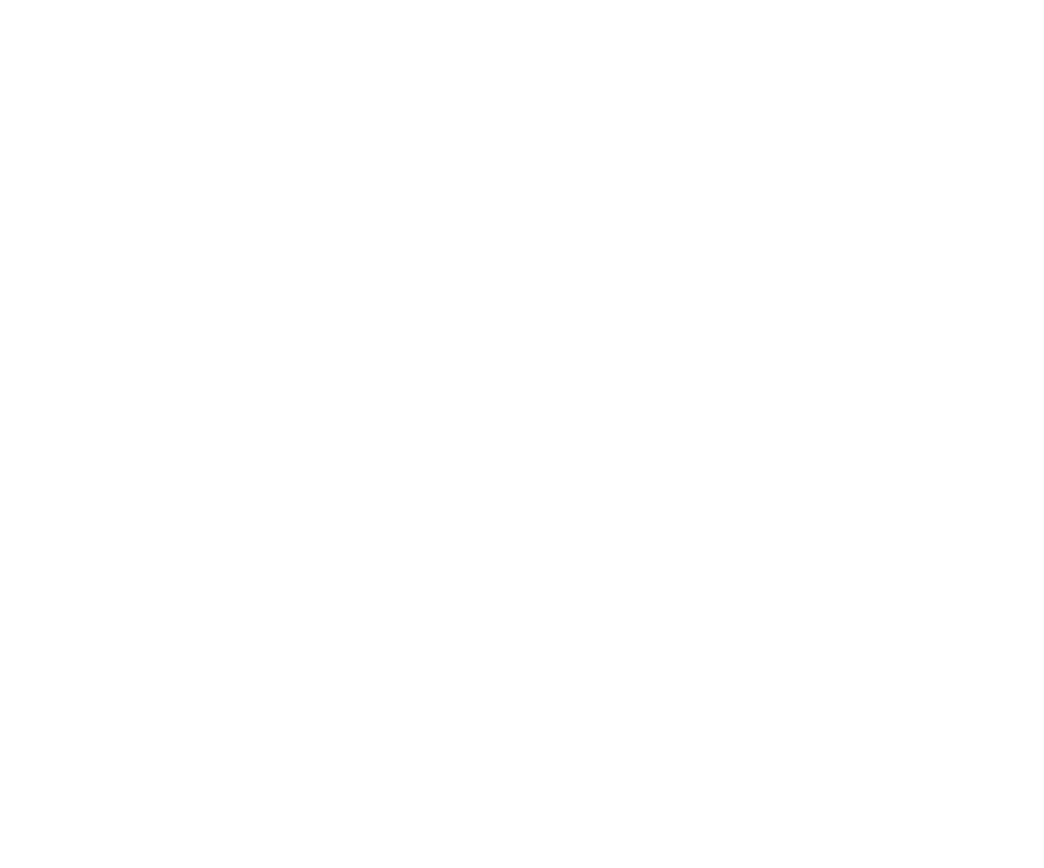
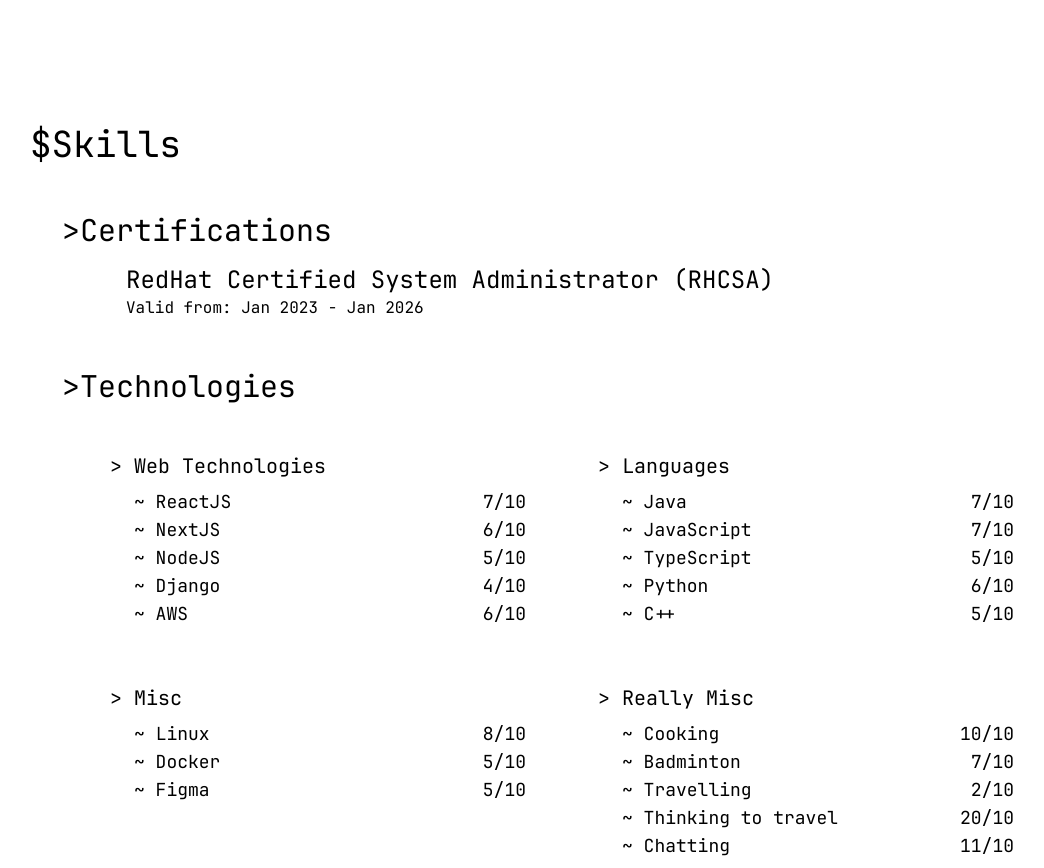
Before and after one commit to Codered9/portfolioSite, a Next.js app: page / in a window 1280 px wide. Shown: the part 1460-2328 px from the top of the page, without its empty margins (66-1110 px from the left). Before the commit the page ends 1488 px from the top, so only its background shows below. Built offline with nearby package versions, Linux system fonts and the light colour scheme.

Commit message:
Skills page done

```diff
--- /dev/null
+++ b/src/Data/Certs.ts
@@ -0,0 +1,8 @@
+export const certs = [
+    {
+        name: 'RedHat Certified System Administrator (RHCSA)',
+        startDate: 'Jan 2023',
+        endDate: 'Jan 2026',
+        url: 'https://www.credly.com/badges/45b9d198-b487-428e-953f-4c68068ef513'
+    }
+]
--- /dev/null
+++ b/src/Data/TechSkills.ts
@@ -0,0 +1,103 @@
+export const TechSkills:
+  {
+    heading: string;
+    skills:
+      {
+        skill: string;
+        score: number;
+          }[];
+  }[] =
+[
+    {
+        heading: "Web Technologies",
+        skills: [
+            {
+                skill: "ReactJS",
+                score: 7
+            },
+            {
+                skill: "NextJS",
+                score: 6
+            },
+            {
+                skill: "NodeJS",
+                score: 5
+            },
+            {
+                skill: "Django",
+                score: 4
+            },
+            {
+                skill: "AWS",
+                score: 6
+            },
+        ]
+},
+    {
+        heading: "Languages",
+        skills: [
+            {
+                skill: "Java",
+                score: 7
+            },
+            {
+                skill: "JavaScript",
+                score: 7
+            },
+            {
+                skill: "TypeScript",
+                score: 5
+            },
+            {
+                skill: "Python",
+                score: 6
+            },
+            {
+                skill: "C++",
+                score: 5
+            },
+        ]
+},
+    {
+        heading: "Misc",
+        skills: [
+            {
+                skill: "Linux",
+                score: 8
+            },
+            {
+                skill: "Docker",
+                score: 5
+            },
+            {
+                skill: "Figma",
+                score: 5
+            },
+        ]
+},
+    {
+        heading: "Really Misc",
+        skills: [
+            {
+                skill: "Cooking",
+                score: 10
+            },
+            {
+                skill: "Badminton",
+                score: 7
+            },
+            {
+                skill: " Travelling",
+                score: 2
+            },
+            {
+                skill: "Thinking to travel",
+                score: 20
+            },
+            {
+                skill: "Chatting",
+                score: 11
+            },
+        ]
+},
+];
--- a/src/components/AboutMe.tsx
+++ b/src/components/AboutMe.tsx
@@ -4,7 +4,7 @@
   return (
     <div className="h-[93vh] pt-24 px-24 " id="aboutme">
       <div>
-        <p className="text-4xl">$About Me</p>
+        <h2 className="text-4xl">$About Me</h2>
 
         <div className="text-2xl mx-auto mt-24 max-w-5xl flex flex-col gap-8">
           <p className="">
--- /dev/null
+++ b/src/components/Certifications.tsx
@@ -0,0 +1,12 @@
+import React from 'react'
+
+const Certifications = (props:{url:string,name:string, startDate:string, endDate:string}) => {
+  return (
+    <div>
+        <h4 className='text-2xl'><a href={props.url}>{props.name}</a></h4>
+        <p>Valid from:{" "}{props.startDate}{" "}{"-"}{" "}{props.endDate}</p>
+    </div>
+  )
+}
+
+export default Certifications
--- a/src/components/NavBar.tsx
+++ b/src/components/NavBar.tsx
@@ -7,7 +7,7 @@
     },
     {
         text: "Skills",
-        url: "/"
+        url: "#skills"
     },
     {
         text: "Projects",
--- /dev/null
+++ b/src/components/Skills.tsx
@@ -0,0 +1,40 @@
+import React from "react";
+import { certs } from "@/Data/Certs";
+import { TechSkills } from "@/Data/TechSkills";
+import Certifications from "./Certifications";
+import Technologies from "./Technologies";
+
+const Skills = () => {
+  return (
+    <div className="h-[93vh] pt-24 px-24" id="skills">
+      <h2 className="text-4xl">$Skills</h2>
+
+      <div className="flex flex-col max-w-5xl mx-auto mt-12">
+        <div>
+          <h3 className="text-3xl">{">"}Certifications</h3>
+          <p className="mt-4 ml-16">
+            {certs.map((cert) => (
+              <Certifications
+                name={cert.name}
+                startDate={cert.startDate}
+                endDate={cert.endDate}
+                url={cert.url}
+              />
+            ))}
+          </p>
+        </div>
+
+        <div className="mt-12">
+          <h3 className="text-3xl">{">"}Technologies</h3>
+          <div className="grid grid-cols-2 gap-12 pt-12 px-12">
+            {TechSkills.map((tech) => (
+              <Technologies heading={tech.heading} skills={tech.skills} />
+            ))}
+          </div>
+        </div>
+      </div>
+    </div>
+  );
+};
+
+export default Skills;
--- /dev/null
+++ b/src/components/Technologies.tsx
@@ -0,0 +1,31 @@
+import React from "react";
+
+const Technologies = (props: {
+  heading: string;
+  skills: {
+    skill: string;
+    score: number;
+  }[];
+}) => {
+  return (
+    <div>
+      <h4 className="text-xl">
+        {"> "}
+        {props.heading}
+      </h4>
+      <div className="p-2 px-6">
+        {props.skills.map((obj) => (
+          <div className="flex flex-row justify-between text-lg">
+            <p>
+              {"~ "}
+              {obj.skill}
+            </p>
+            <p>{obj.score}/10</p>
+          </div>
+        ))}
+      </div>
+    </div>
+  );
+};
+
+export default Technologies;
--- a/src/pages/index.tsx
+++ b/src/pages/index.tsx
@@ -1,6 +1,7 @@
 import NavBar from "@/components"
 import AboutMe from "@/components/AboutMe"
 import Hero from "@/components/Hero"
+import Skills from "@/components/Skills"
 
 
 export default function Home() {
@@ -9,6 +10,7 @@
       <NavBar />
       <Hero/>
       <AboutMe />
+      <Skills />
     </div>
   )
 }
```
